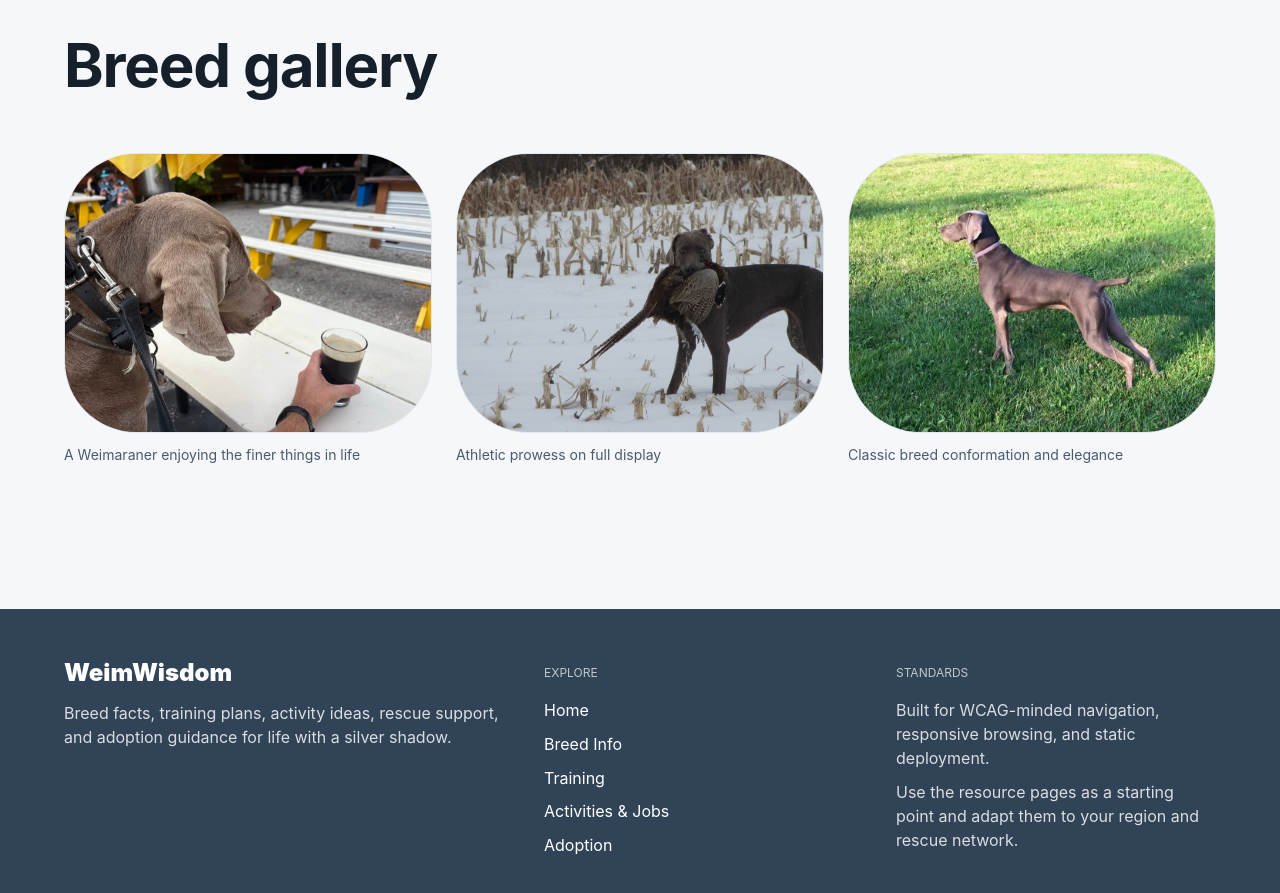
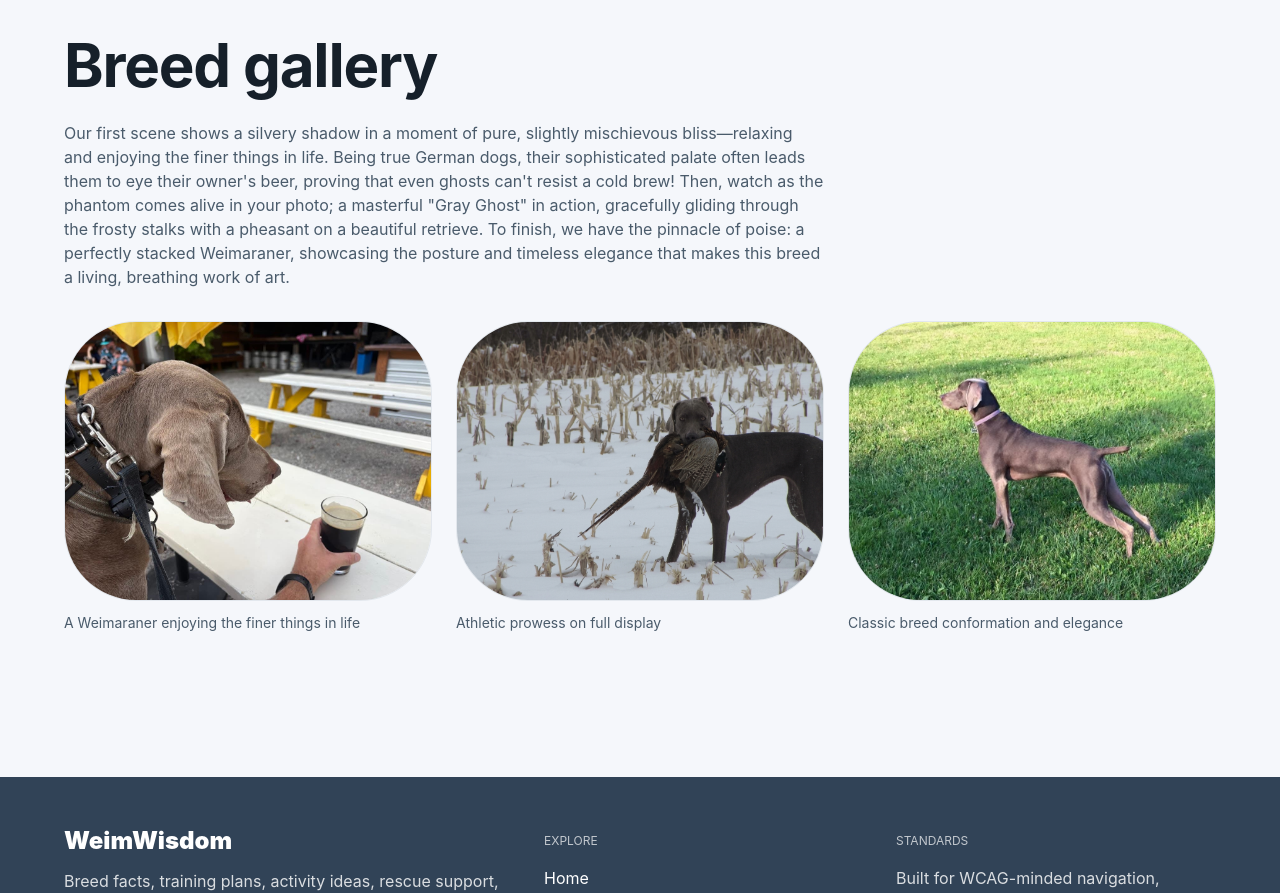
Before and after one commit to evilbeliver/weimwisdom, a Next.js app: page /breed-info in a window 1280 px wide. Shown: the part 2800-3693 px from the top of the page. Built offline with nearby package versions, Linux system fonts and the light colour scheme.

Commit message:
update content under Breed Gallery

```diff
--- a/src/pages/breed-info.tsx
+++ b/src/pages/breed-info.tsx
@@ -40,7 +40,7 @@ export default function BreedInfoPage() {
       </SectionBlock>
       <SectionBlock
         title="Breed gallery"
-        description=""
+        description={`Our first scene shows a silvery shadow in a moment of pure, slightly mischievous bliss—relaxing and enjoying the finer things in life. Being true German dogs, their sophisticated palate often leads them to eye their owner's beer, proving that even ghosts can't resist a cold brew! Then, watch as the phantom comes alive in your photo; a masterful "Gray Ghost" in action, gracefully gliding through the frosty stalks with a pheasant on a beautiful retrieve. To finish, we have the pinnacle of poise: a perfectly stacked Weimaraner, showcasing the posture and timeless elegance that makes this breed a living, breathing work of art.`}
         hasContent={breedInfoGallery.length > 0}
         fallback={fallbackMessage}
       >
```
